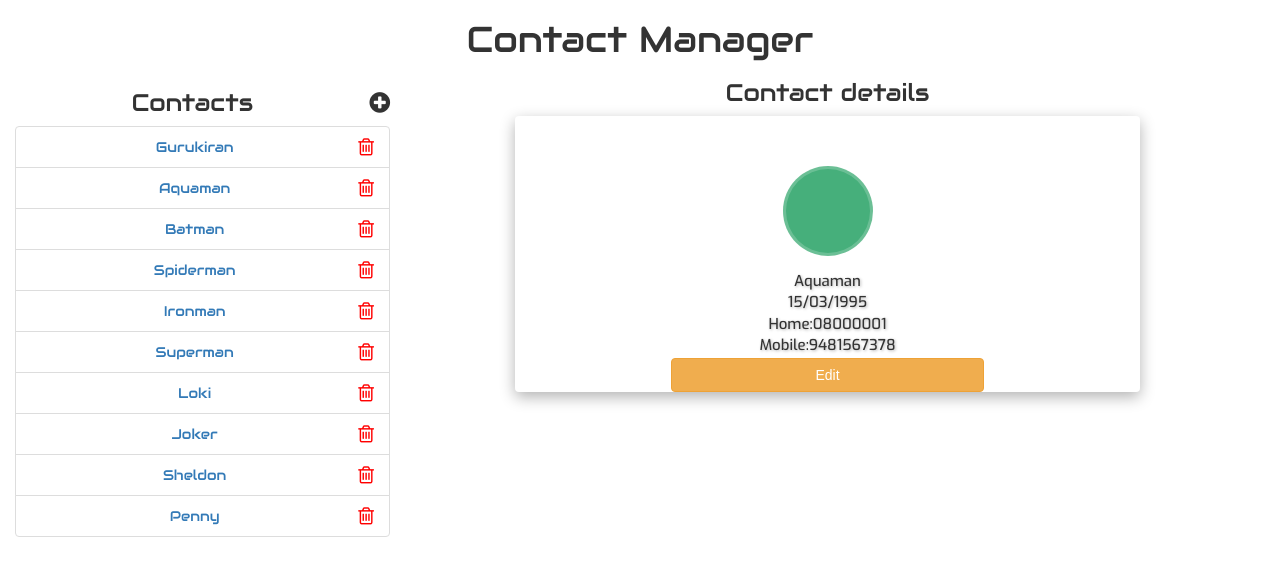
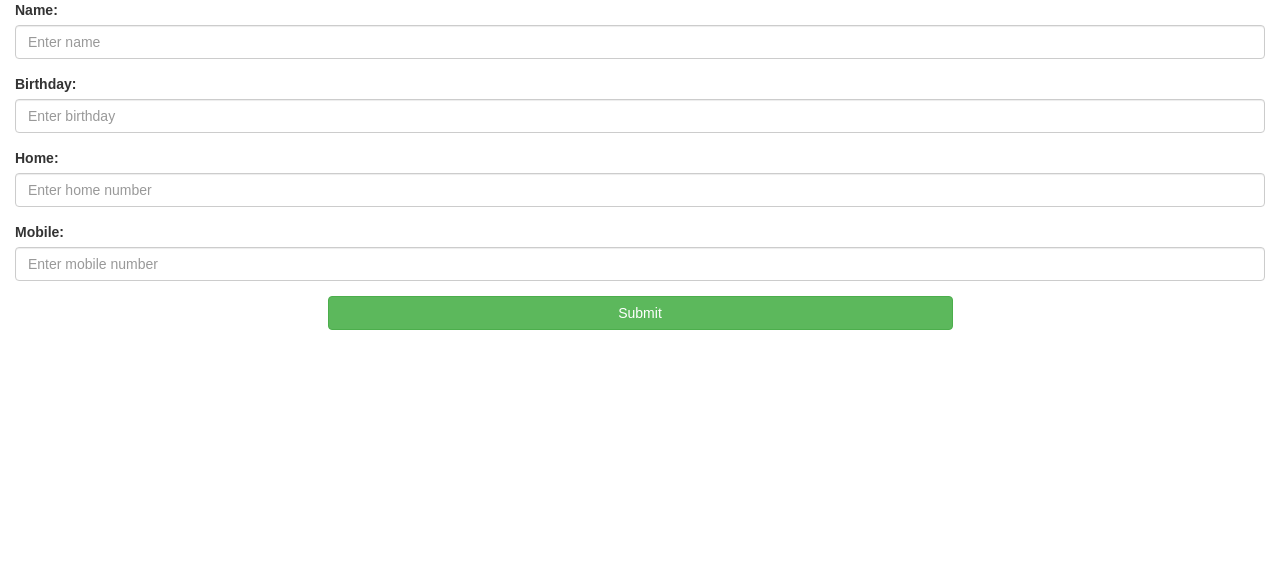
Before and after one commit to guru-sode/redux-contact-app, a React (Create React App) app: page /Aquaman in a window 1280 px wide. Both pictures are taken after a click on the icon 379 px from the left and 101 px from the top of the page. Shown: the top 576 px of the page. Built offline with nearby package versions, Linux system fonts and the light colour scheme; a web font is replaced by a local one.

Commit message:
Add contact feature

```diff
--- a/src/components/ContactList.jsx
+++ b/src/components/ContactList.jsx
@@ -3,6 +3,8 @@ import data from '../data/contactList.json';
 import { BrowserRouter, Route } from 'react-router-dom';
 import { NavLink } from 'react-router-dom';
 import ContactDetails from './ContactDetails';
+import ReactDOM from 'react-dom';
+import '../styles/App.css';
 
 
 class ContactList extends Component {
@@ -12,15 +14,27 @@ class ContactList extends Component {
       name: [],
       home: '',
       mobile: '',
-      birthday: ''
+      birthday: '',
     };
   }
 
   componentDidMount = () => {
     const personName = [];
-    data.map(person => personName.push(person.name));
+    const homeNumber=[];
+    const mobileNumber=[];
+    const personBirthday=[];
+    data.map(person => {
+      personName.push(person.name);
+      homeNumber.push(person.numbers.home);
+      mobileNumber.push(person.numbers.mobile);
+      personBirthday.push(person.birthday);
+      return null;
+    });
     this.setState({
-      name: personName
+      name: personName,
+      home: homeNumber,
+      mobile:mobileNumber,
+      birthday:personBirthday
     });
   };
 
@@ -58,8 +72,46 @@ class ContactList extends Component {
     return names;
   }
 
-  createContact(){
-    console.log('create contact');
+  addSubmit=(event)=>{
+    console.log('submit clicked');
+    const formElement=document.getElementById('addForm');
+    const values=[];
+    for(let i=0;i<formElement.length;i++){
+      values.push(formElement[i].value);
+    }
+    event.preventDefault();
+    console.log(values[0]);
+    this.setState({
+      name:values[0],
+      birthday:values[1],
+      home:values[2],
+      mobile:values[3]
+    });
+  }
+
+  createContact=()=>{
+    ReactDOM.render(<div className="container">
+    <form onSubmit={this.handleSubmit} id="addForm">
+      <div className="form-group">
+        <label>Name:</label>
+        <input type="name" className="form-control" id="name" placeholder="Enter name" name="name" />
+      </div>
+      <div className="form-group">
+        <label>Birthday:</label>
+        <input type="birthday" className="form-control" id="birthday" placeholder="Enter birthday" name="birthday" />
+      </div>
+      <div className="form-group">
+        <label>Home:</label>
+        <input type="home" className="form-control" id="home" placeholder="Enter home number" name="home" />
+      </div>
+      <div className="form-group">
+        <label>Mobile:</label>
+        <input type="mobile" className="form-control" id="mobile" placeholder="Enter mobile number" name="mobile" />
+      </div>
+      <button type="submit" className="btn btn-success" onClick={this.addSubmit}>Submit</button>
+    </form>
+  </div>,document.getElementById("root"));
+
   }
 
   render() {
@@ -77,6 +129,7 @@ class ContactList extends Component {
             <h3>Contact details</h3>
             <Route path="/:name" component={ContactDetails} />
           </div>
+          <div className="add-contact"></div>
         </div>
       </BrowserRouter>
     );
--- a/src/styles/contactCard.css
+++ b/src/styles/contactCard.css
@@ -22,12 +22,11 @@
 #profile {
   height: 100%;
   border-bottom: solid 1px rgba(255,255,255,.2);
-}
-#profile {
   padding-top: 50px;
   text-align: center;
   overflow: hidden;
 }
+
 span.avatar span.icon{
   display: inline-block;
   color: black;
```
